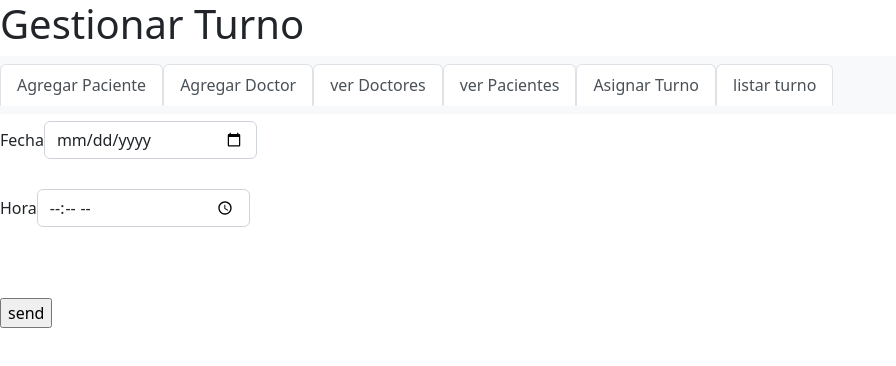
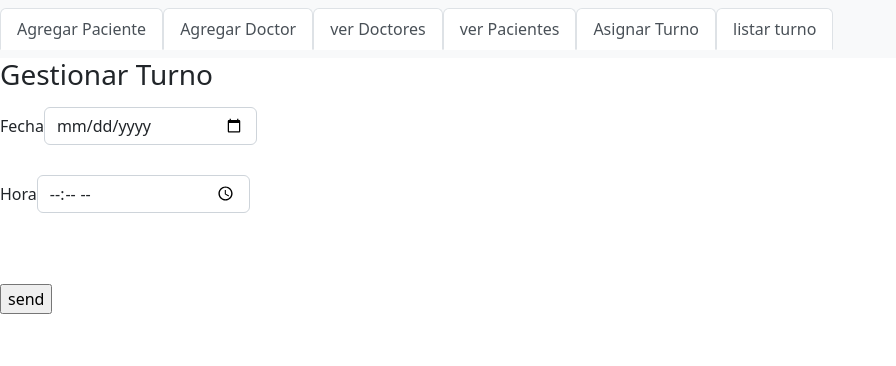
Before and after one commit to Gregab1/Proyecto-Clinica, a website: page vista/AnadirTurno.html in a window 1280 px wide. Shown: the whole page, without its empty margins (0-896 px from the left). Drawn offline with nearby package versions, Linux system fonts and the light colour scheme; no server answers.

Commit message:
actualizo

```diff
--- a/package.json
+++ b/package.json
@@ -4,7 +4,7 @@
   "description": "",
   "main": "index.js",
   "scripts": {
-    "start": "Clases.js,server.js",
+    "start": "node server",
     "test": "echo \"Error: no test specified\" && exit 1",
     "dev":"nodemon --ignore feedback.json server.js"
   },
--- a/vista/AnadirTurno.html
+++ b/vista/AnadirTurno.html
@@ -10,7 +10,7 @@
 
 
 <body>
-    <h1>Gestionar Turno</h1>
+
     <div class="navbar navbar-expand-lg bg-light">
       <nav class="nav nav-tabs">
           <a class="nav-link active" aria-current="page" href="http://localhost:3000/agregarPaciente">Agregar Paciente</a>
@@ -22,7 +22,7 @@
 
       </nav>
    </div>
-
+<h3>Gestionar Turno</h3>
     <form action="http://localhost:3000/agregarTurno" method="post">
     <p><label>Fecha</label><label class="col-sm-2 col-form-label"><input type="date" name="fecha" class="form-control"></label></p>
     <p><label>Hora</label><label class="col-sm-2 col-form-label"><input type="time" name="hora" class="form-control"></label></p>
```
Also changed, not shown: vista/VerDoctores.html (+1 -1 lines), vista/VerPacientes.html (+1 -1 lines).
